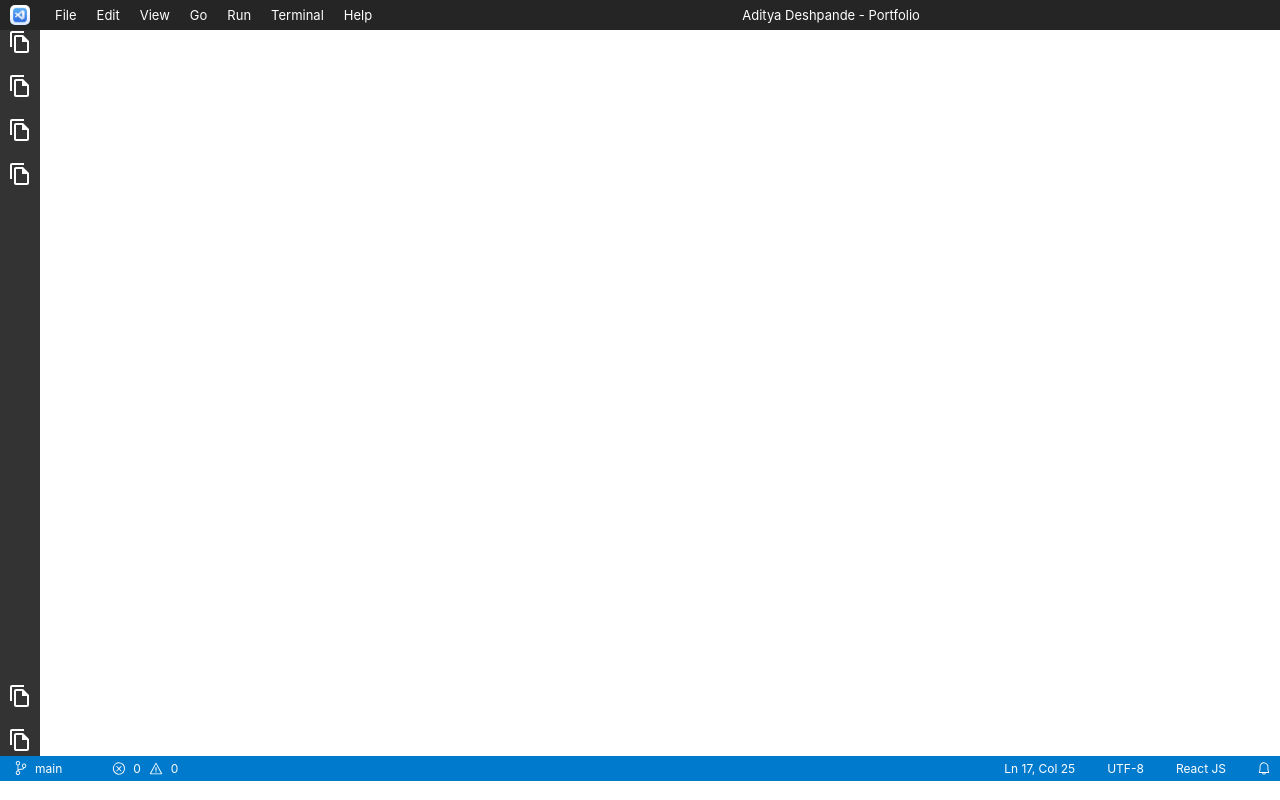
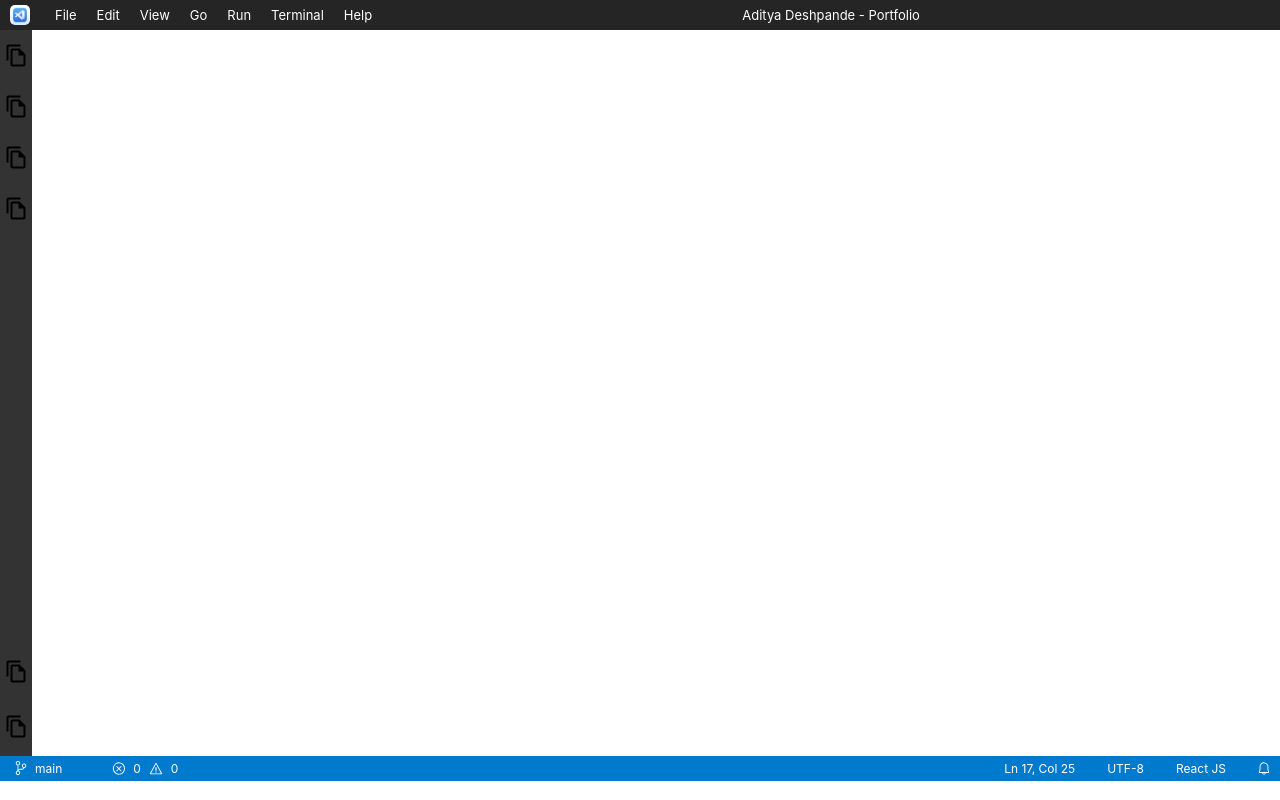
Before and after one commit to adityadeshpande0/MyPortfolio, a React (Create React App) app: page / in a window 1280 px wide. Built offline with nearby package versions, Linux system fonts and the light colour scheme.

Commit message:
Appba Design Changed

```diff
--- a/src/Components/Appbar/Appbar.jsx
+++ b/src/Components/Appbar/Appbar.jsx
@@ -1,42 +1,47 @@
 import { Box, Stack } from "@mui/material";
-import React from "react";
+import React, { useState } from "react";
+import "../Appbar/appbarStyles.css";
 import FileCopyOutlinedIcon from "@mui/icons-material/FileCopyOutlined";
-import GitHubIcon from "@mui/icons-material/GitHub";
+
 function Appbar() {
+  const [clickedIcon, setClickedIcon] = useState(null);
+
+  const handleClick = (index) => {
+    setClickedIcon(index);
+  };
+
   return (
-    <Box
-      sx={{
-        height: "90.8vh",
-        display: "flex",
-        flexDirection: "column",
-        justifyContent: "space-between",
-        backgroundColor: "#333333",
-        width: "40px",
-        alignItems: "center",
-      }}
-    >
-      <Stack spacing={2} direction="column">
-        <Box>
-          <FileCopyOutlinedIcon sx={{ color: "#fff" }} />
-        </Box>
-        <Box>
-          <FileCopyOutlinedIcon sx={{ color: "#fff" }} />
-        </Box>
-        <Box>
-          <FileCopyOutlinedIcon sx={{ color: "#fff" }} />
-        </Box>
-        <Box>
-          <FileCopyOutlinedIcon sx={{ color: "#fff" }} />
-        </Box>
-      </Stack>
-      <Stack direction="column" spacing={2}>
-        <Box>
-          <FileCopyOutlinedIcon sx={{ color: "#fff" }} />
-        </Box>
-        <Box>
-          <FileCopyOutlinedIcon sx={{ color: "#fff" }} />
-        </Box>
-      </Stack>
+    <Box className="main-block-appbar">
+      <Box
+        sx={{ display: "flex", flexDirection: "column", alignItems: "center" }}
+      >
+        <FileCopyOutlinedIcon
+          className={`icon-appbar ${clickedIcon === 0 ? "clicked" : ""}`}
+          onClick={() => handleClick(0)}
+        />
+        <FileCopyOutlinedIcon
+          className={`icon-appbar ${clickedIcon === 1 ? "clicked" : ""}`}
+          onClick={() => handleClick(1)}
+        />
+        <FileCopyOutlinedIcon
+          className={`icon-appbar ${clickedIcon === 2 ? "clicked" : ""}`}
+          onClick={() => handleClick(2)}
+        />
+        <FileCopyOutlinedIcon
+          className={`icon-appbar ${clickedIcon === 3 ? "clicked" : ""}`}
+          onClick={() => handleClick(3)}
+        />
+      </Box>
+      <Box>
+        <FileCopyOutlinedIcon
+          className={`icon-appbar ${clickedIcon === 4 ? "clicked" : ""}`}
+          onClick={() => handleClick(4)}
+        />
+        <FileCopyOutlinedIcon
+          className={`icon-appbar ${clickedIcon === 5 ? "clicked" : ""}`}
+          onClick={() => handleClick(5)}
+        />
+      </Box>
     </Box>
   );
 }
--- a/src/Components/Appbar/appbarStyles.css
+++ b/src/Components/Appbar/appbarStyles.css
@@ -0,0 +1,17 @@
+.main-block-appbar{
+    height: 90.8vh;
+    display: flex;
+    flex-direction: column;
+    background-color: #333333;
+    width: 2.5%;
+    justify-content: space-between;
+    align-items: center;
+}
+.icon-appbar{
+    padding: 3.5px;
+    margin: 10px;
+}
+.icon-appbar.clicked {
+    color: white;
+    border-left: 2px solid #EA5C00;
+  }
```
